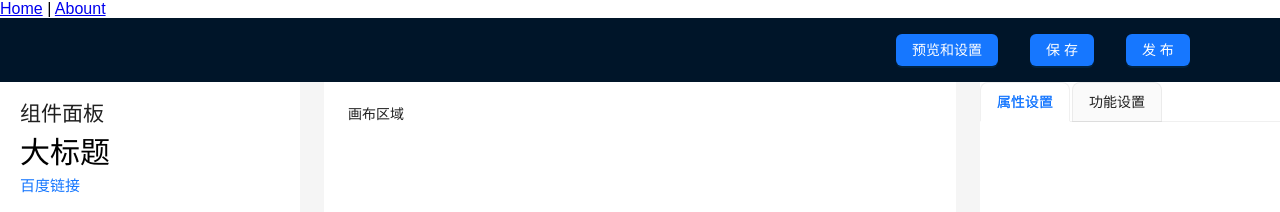
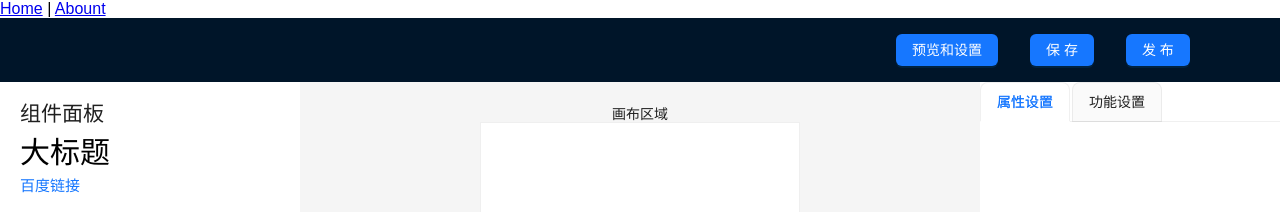
Before and after one commit to liuzhijie1/jie-cli-web, a Vue app: page / in a window 1280 px wide. Shown: the top 212 px of the page. Built offline with nearby package versions, Linux system fonts and the light colour scheme.

Commit message:
modify canvas style, fix styles when set element position to absolute

```diff
--- a/src/components/EditWrapper.vue
+++ b/src/components/EditWrapper.vue
@@ -1,11 +1,12 @@
 <template>
-  <div class="edit-wrapper" @click="itemClick" :class="{ active: active }">
+  <div class="edit-wrapper" @click="itemClick" :class="{ active: active }" :style="styleProps">
     <slot></slot>
   </div>
 </template>
 
 <script lang="ts" setup>
 import { defineEmits } from 'vue'
+import useStylePick from '@/hooks/useStylePick';
 
 // defineOptions({
 //   name: 'ListWrapper'
@@ -19,6 +20,9 @@ const props = defineProps({
   active: {
     type: Boolean,
     default: false
+  },
+  props: {
+    type: Object
   }
 })
 
@@ -29,6 +33,9 @@ const emits = defineEmits<{
 const itemClick = () => {
   emits('edit', props.itemKey)
 }
+
+const styleProps = useStylePick(props.props || {}, ['position', 'top', 'left'])
+
 </script>
 
 <style>
--- a/src/hooks/useStylePick.ts
+++ b/src/hooks/useStylePick.ts
@@ -3,7 +3,7 @@ import { computed } from 'vue'
 // const defaultStyles = ['fontSize', 'fontWeight', 'textAlign', 'lineHeight', 'color']
 import { commonDefaultProps } from '../defaultProps'
 
-const defaultStyles = without(Object.keys(commonDefaultProps), 'actionType', 'url', 'text')
+export const defaultStyles = without(Object.keys(commonDefaultProps), 'actionType', 'url', 'text')
 
 const useStylePick = (props: Readonly<any>, pickStyles = defaultStyles) => {
   return computed(() => pick(props, pickStyles))
--- a/src/propsMap.ts
+++ b/src/propsMap.ts
@@ -187,11 +187,11 @@ const mapPropsToComponents: MapTypes = {
       { value: 'absolute', text: '绝对定位' }
     ]
   },
-  top: {
+  left: {
     ...numberToPxHandle,
     text: '位置X'
   },
-  left: {
+  top: {
     ...numberToPxHandle,
     text: '位置Y'
   }
--- a/src/views/Home.vue
+++ b/src/views/Home.vue
@@ -50,12 +50,12 @@
       </a-layout-sider>
       <a-layout style="padding: 0 24px 24px">
         <a-layout-content
-          :style="{ background: '#fff', padding: '24px', margin: 0, minHeight: '90vh' }"
+          class="preview-container"
         >
           画布区域
           <ul class="preview-list">
             <li v-for="item in components" :key="item.id">
-              <EditWrapper @edit="editProps" :active="currentIndex === item.id" :item-key="item.id">
+              <EditWrapper @edit="editProps" :active="currentIndex === item.id" :item-key="item.id" :props="item.props">
                 <component :is="item.name" v-bind="item.props" />
               </EditWrapper>
             </li>
@@ -166,10 +166,24 @@ const editProps = (index: string) => {
   display: flex;
   justify-content: space-between;
 }
+.preview-container {
+  padding: 24px;
+  margin: 0;
+  min-height: 90vh;
+  display: flex;
+  flex-direction: column;
+  align-items: center;
+}
 .preview-list {
   list-style-type: none;
   padding: 0;
   margin: 0;
+  position: relative;
+  height: 600px;
+  width: 320px;
+  padding: 5px;
+  border: 1px solid #efefef;
+  background: #fff;
 }
 .sidebar-container {
   padding: 20px;
```
